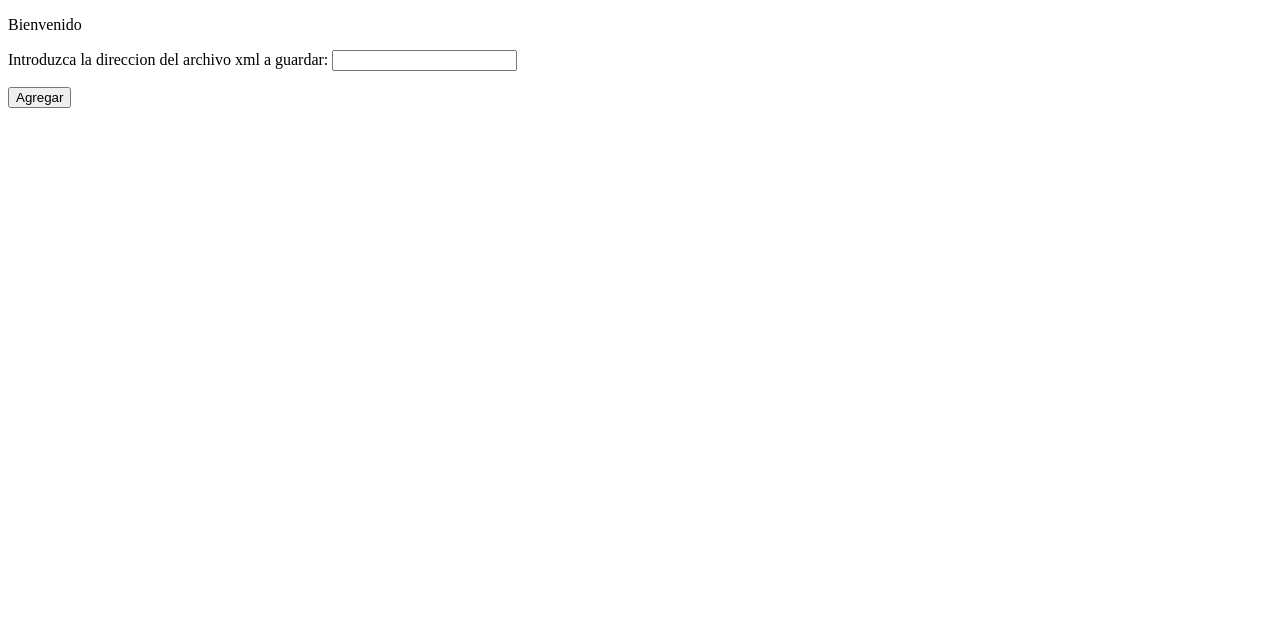
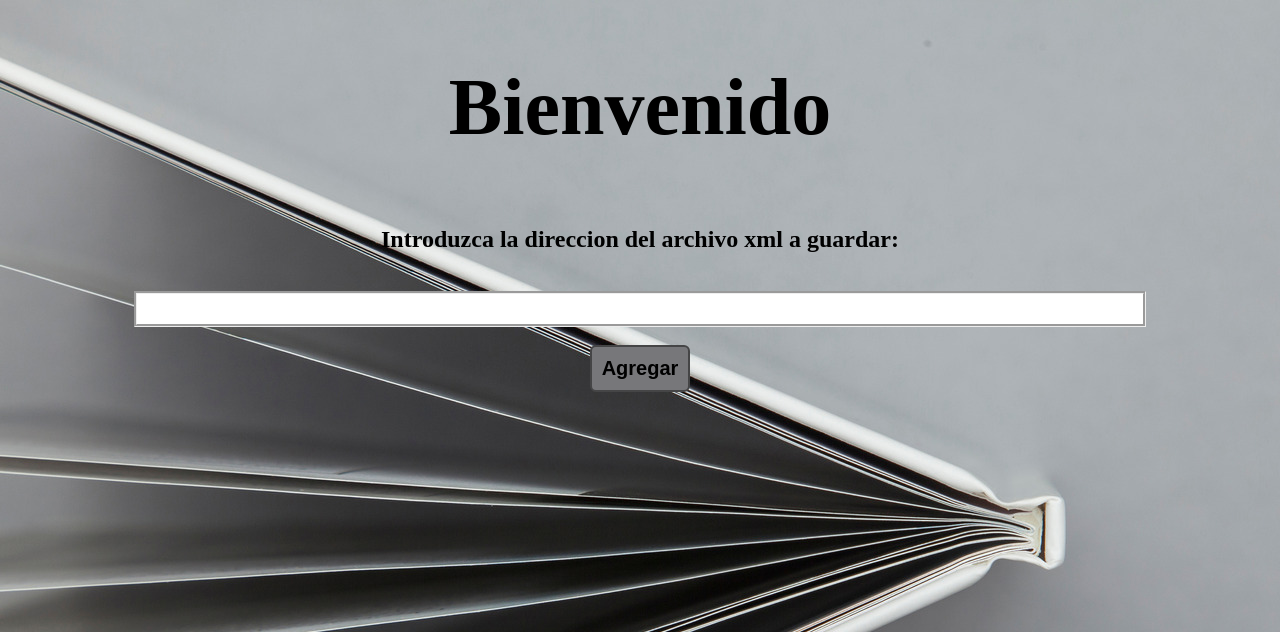
Before and after one commit to DavidFiyero97/OAW, a PHP site: page / in a window 1280 px wide. Shown: the top 632 px of the page. Run offline with PHP 8.4, Linux system fonts and the light colour scheme.

Commit message:
Creación del css

```diff
--- a/index.php
+++ b/index.php
@@ -8,17 +8,24 @@
  <!DOCTYPE html>
  <html>
  <head>
+  <LINK REL=StyleSheet HREF="style.css" TYPE="text/css" MEDIA=screen>
    <meta charset="utf-8">
-   <meta name="viewport" content="width=device-width">
-   <title>Administrador</title>
+   <title>RSS</title>
  </head>
- <body>
-   <p>Bienvenido</p>
-   <form action="save.php" method="post">
-     <p> Introduzca la direccion del archivo xml a guardar:
-       <input type="text" name="urlXml">
-     </p>
-     <input type="submit" value="Agregar">
-   </form>
+ <body class="centrado fondo">
+  <h1>Bienvenido</h1>
+  <main>
+  <div class="buscador">
+    <h2> Introduzca la direccion del archivo xml a guardar:</h2>
+    <br>
+    <form action="save.php" method="post" class="forma">
+      <div class="searchForm" id="searchForm">
+        <input name="urlXml" type="search" class="searchBar">
+      </div>
+      <br>
+      <input type="submit" value="Agregar" class="btn">
+    </form>
+  </div>
+  </main>
  </body>
  </html>
--- /dev/null
+++ b/style.css
@@ -0,0 +1,52 @@
+.centrado{
+    align-content: center;
+    text-align: center;
+}
+.fondo{
+    background: url("fondo.jpg");
+}
+h1 {
+    font-size: 80px;
+}
+
+main {
+    width: 100%;
+}
+
+.buscador {
+    width: 80%;
+    display: flex;
+    flex-direction: column;
+    margin: auto;
+}
+
+.buscador > div {
+    border: 2px solid #C1C7C9;
+    border-radius: 12px;
+    width: 60%;
+    margin: auto;
+}
+
+.searchForm {
+    display: flex;
+    align-items: center;
+    justify-content: center;
+    border-style: groove;
+    background-color: #fff;
+}
+.searchBar {
+    width: 100%;
+    height: 30px;
+    border-style: none;
+    font-size: 18px;
+}
+.btn{
+    text-decoration: none;
+    padding: 10px;
+    font-weight: 600;
+    font-size: 20px;
+    color: #000;
+    background-color: #77777A;
+    border-radius: 6px;
+    border: 2px solid #454546;
+}
```
Also changed, not shown: fondo.jpg (added).
